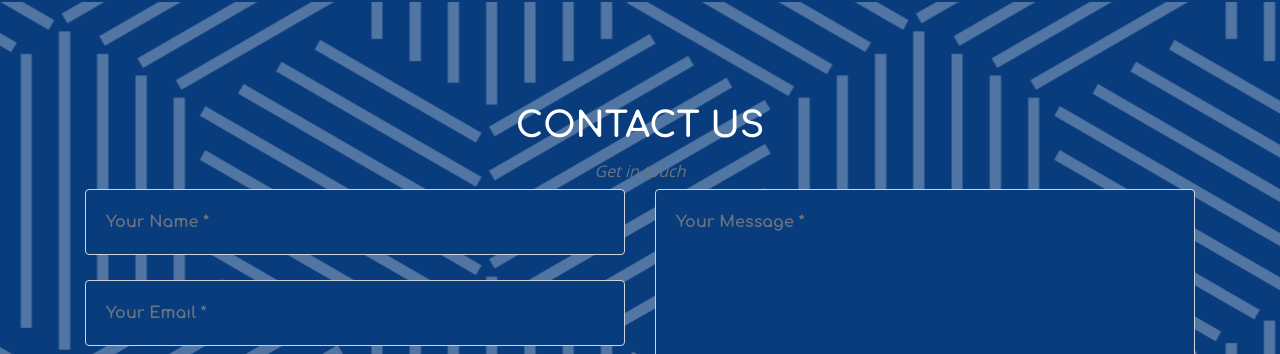
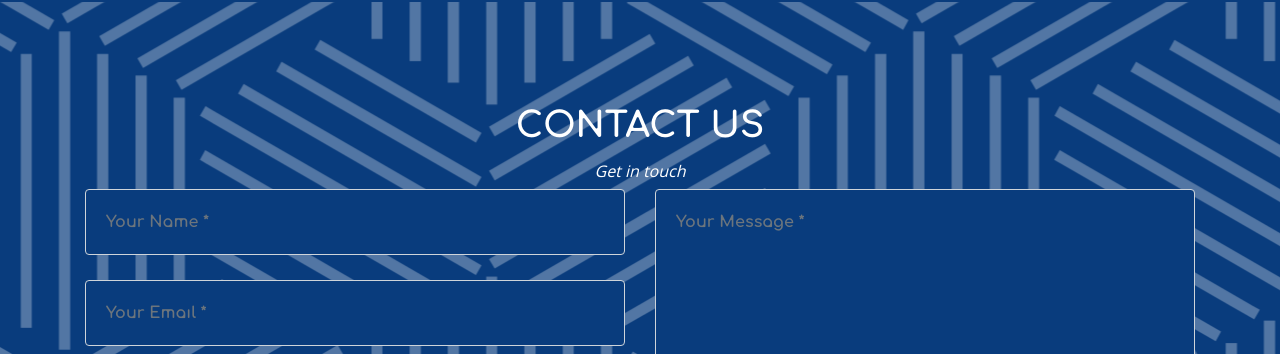
Before and after one commit to codelaboratoryltd/codelaboratoryltd.github.io, a Jekyll site: the page built from index.md, in a window 1280 px wide and 900 px high, scrolled down 3256 px. Shown: the part 96-450 px from the top of the window. Built offline with Jekyll 4.4.1, drawn with Linux system fonts in a browser that asks for light colours.

Commit message:
Remove text-muted class from contact-us subheading

```diff
--- a/_includes/contact.html
+++ b/_includes/contact.html
@@ -10,7 +10,7 @@
         <div class="row">
             <div class="col-lg-12 text-center">
                 <h2 class="section-heading">Contact Us</h2>
-                <h3 class="section-subheading text-muted">Get in touch</h3>
+                <h3 class="section-subheading">Get in touch</h3>
             </div>
         </div>
         <div class="row">
```
